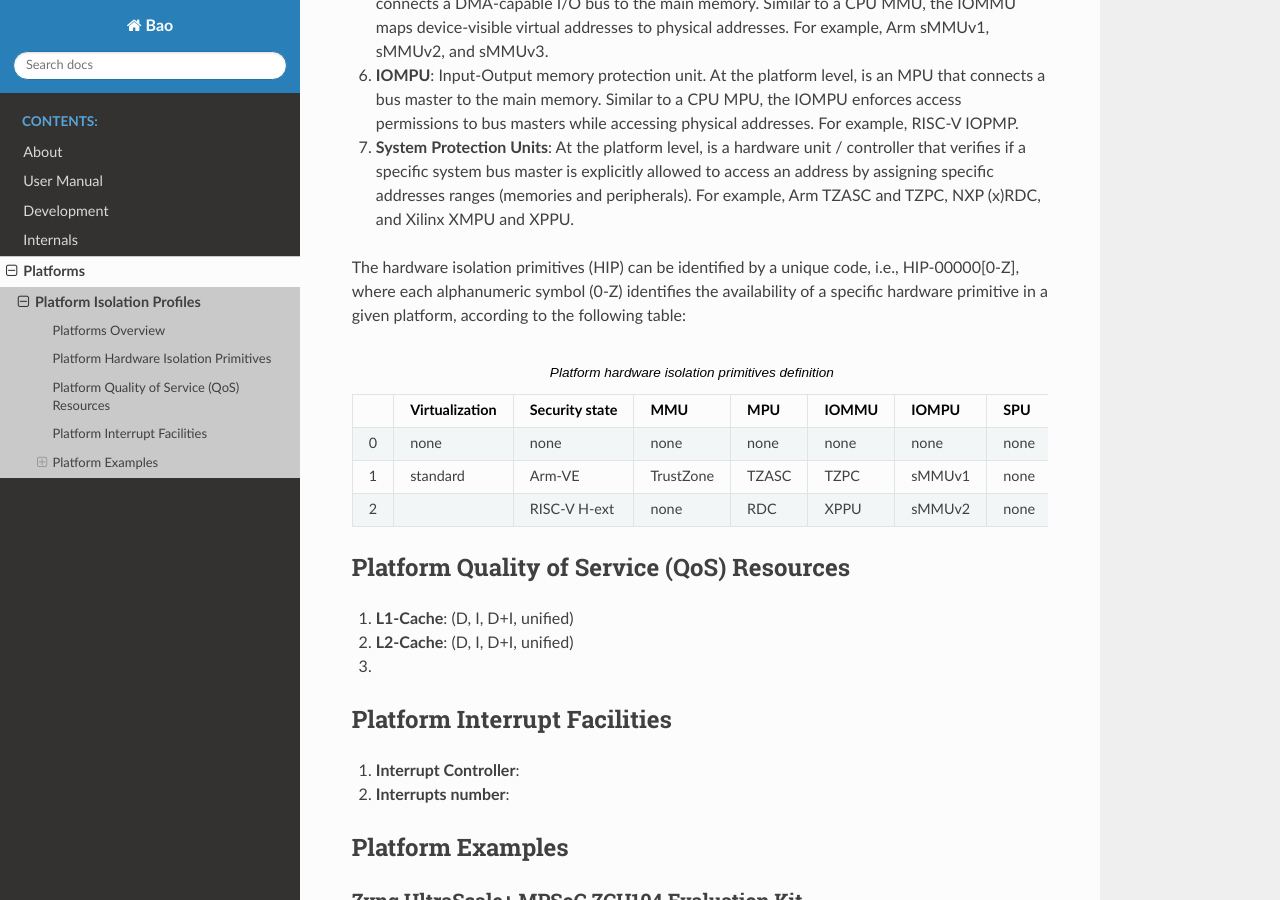
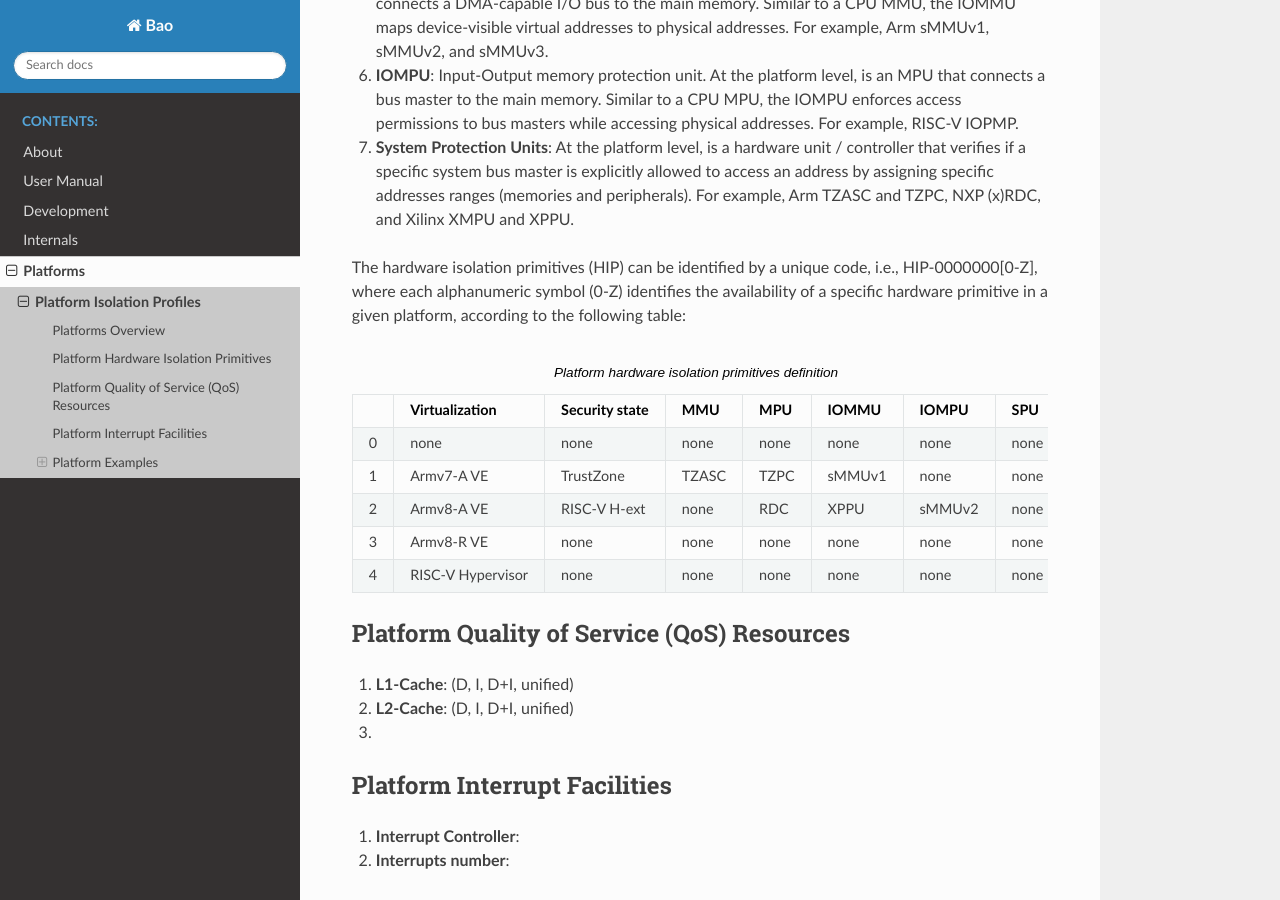
Before and after one commit to bao-project/bao-docs, a Sphinx documentation site: the page built from source/platform/platform.rst, in a window 1280 px wide and 900 px high, scrolled down 1096 px. Built offline with Sphinx 7.4.7 and the Read the Docs theme 2.0.0, drawn with Linux system fonts in a browser that asks for light colours.

Commit message:
add HIP table virt options

```diff
--- a/source/platform/platform.rst
+++ b/source/platform/platform.rst
@@ -74,7 +74,7 @@ Bao partitioner and VMMs can leverage multiple hardware primitives.
    XMPU and XPPU.
 
 The hardware isolation primitives (HIP) can be identified by a unique code,
-i.e., HIP-00000[0-Z], where each alphanumeric symbol (0-Z) identifies the
+i.e., HIP-0000000[0-Z], where each alphanumeric symbol (0-Z) identifies the
 availability of a specific hardware primitive in a given platform, according to
 the following table:
 
@@ -101,20 +101,36 @@ the following table:
      - none
      - none
    * - 1
-     - standard
-     - Arm-VE
+     - Armv7-A VE
      - TrustZone
      - TZASC
      - TZPC
      - sMMUv1
      - none
+     - none
    * - 2
-     -
+     - Armv8-A VE
      - RISC-V H-ext
      - none
      - RDC
      - XPPU
      - sMMUv2
+     - none
+   * - 3
+     - Armv8-R VE
+     - none
+     - none
+     - none
+     - none
+     - none
+     - none
+   * - 4
+     - RISC-V Hypervisor
+     - none
+     - none
+     - none
+     - none
+     - none
      - none
 
 
```
